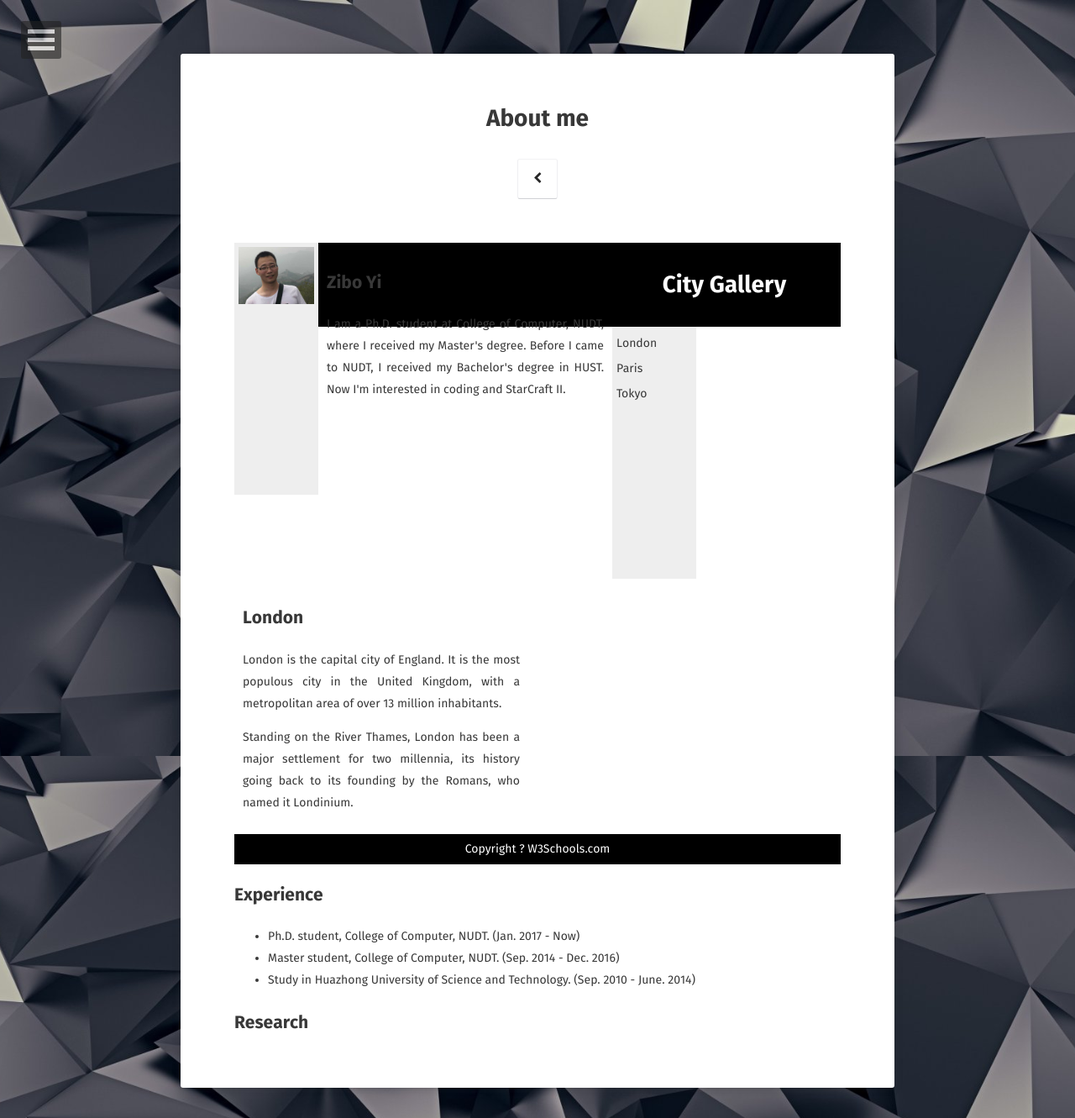
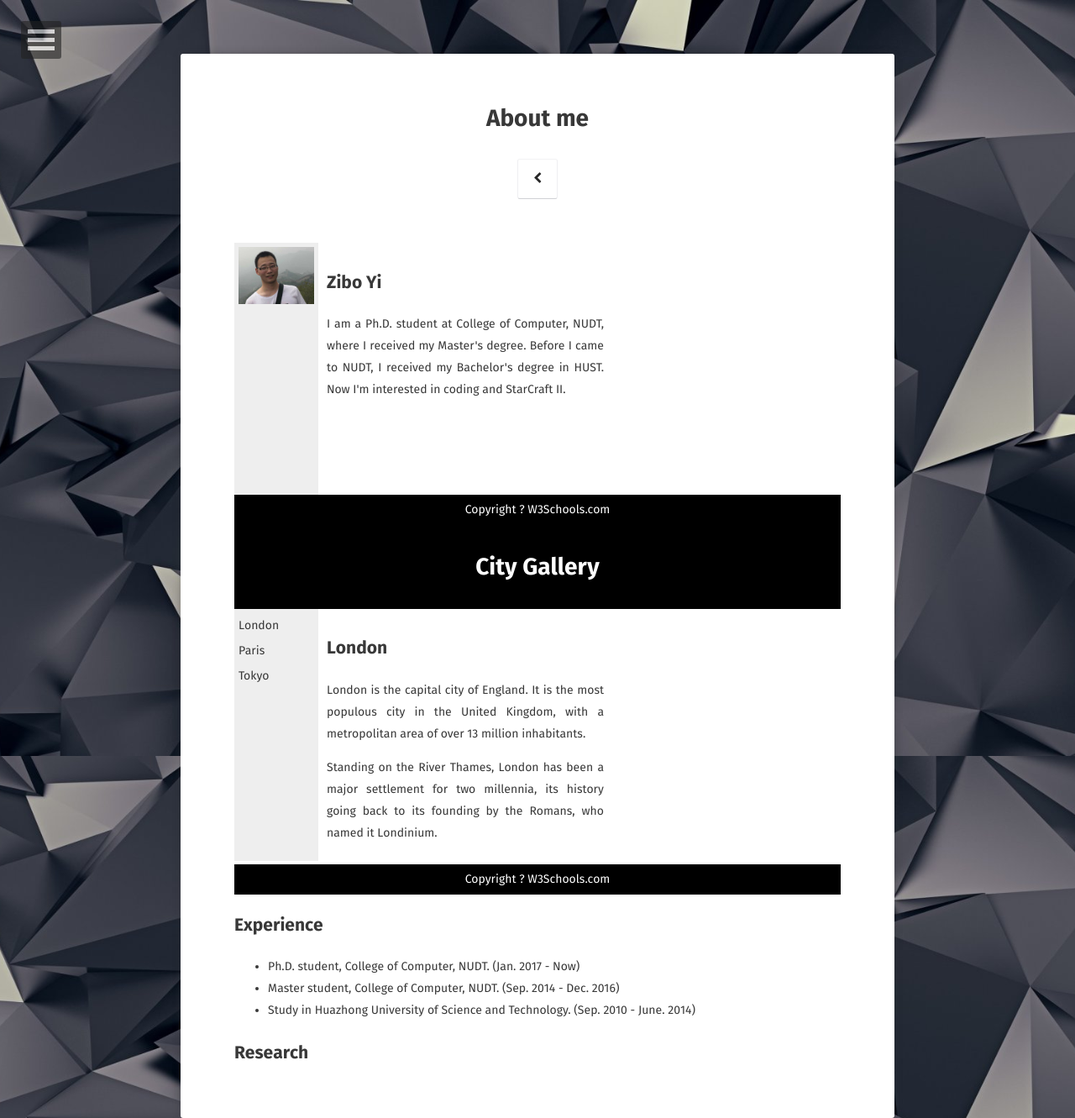
Before and after one commit to ziboyi/ziboyi.github.io, a Jekyll site: the page built from about/index.md, in a window 1280 px wide. Shown: the whole page at 84% size. Built offline with Jekyll 4.4.1, drawn with Linux system fonts in a browser that asks for light colours; some web fonts are replaced.

Commit message:
Customized

```diff
--- a/about/index.md
+++ b/about/index.md
@@ -50,6 +50,10 @@ comments: false
 I am a Ph.D. student at College of Computer, NUDT, where I received my Master's degree. Before I came to NUDT, I received my Bachelor's degree in HUST. Now I'm interested in coding and StarCraft II.<br>
 
 </p>
+</div>
+
+<div id="footer">
+Copyright ? W3Schools.com
 </div>
 
 </body>
```
